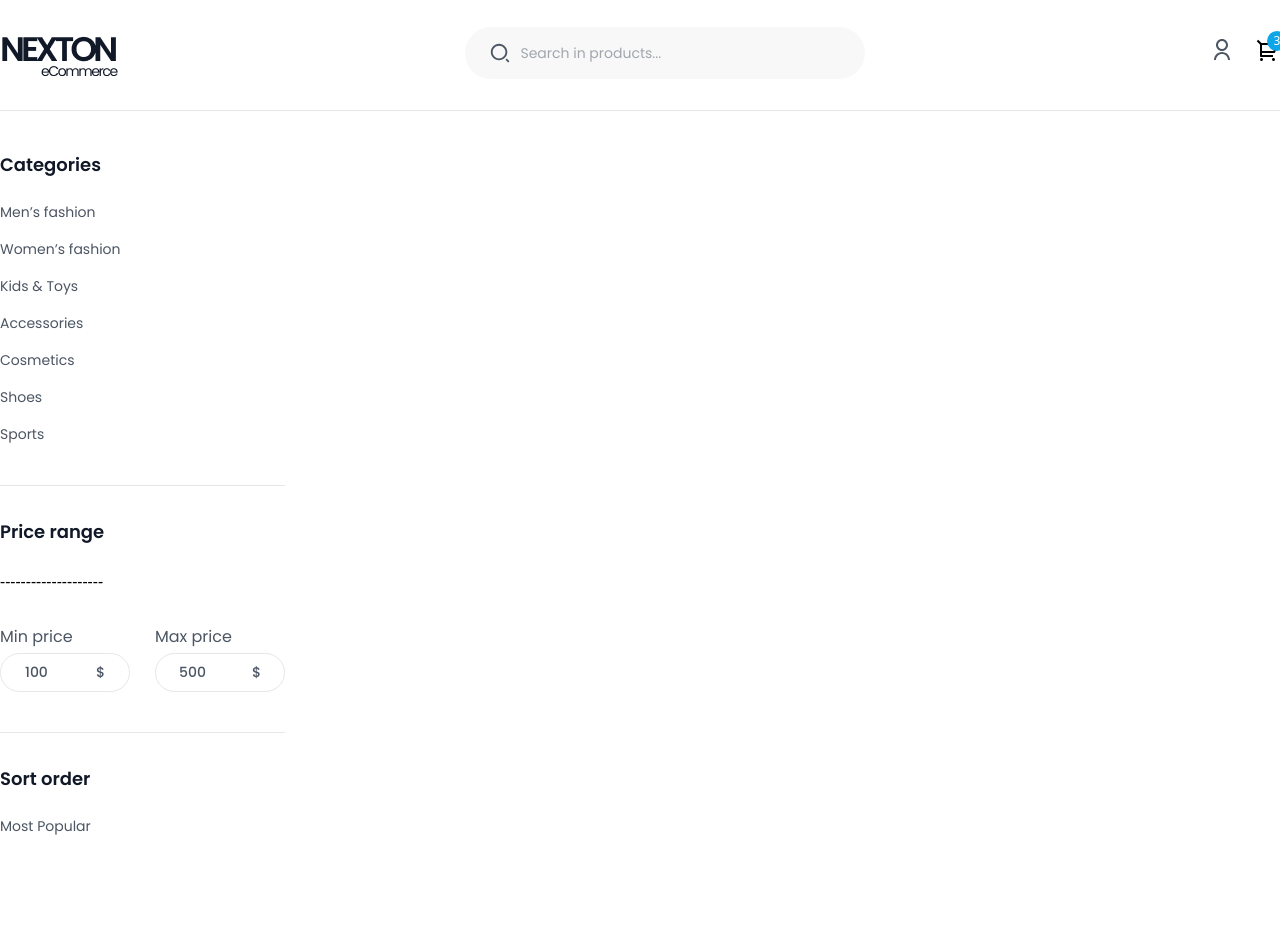
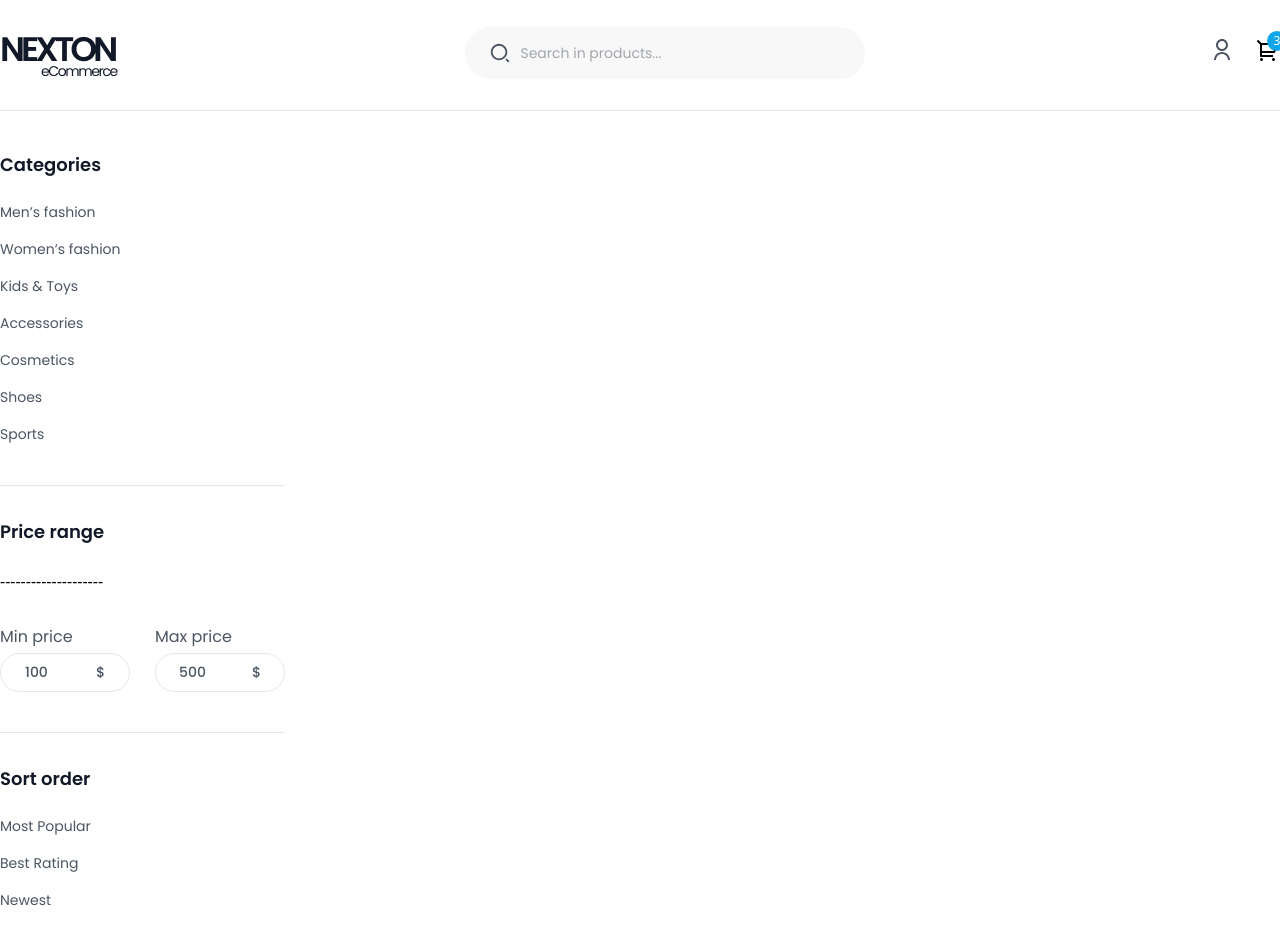
Before and after one commit to Rakib-Hassan-web/nexton-figma-, a React (Vite) app: page /DetailPage in a window 1280 px wide. Shown: the top 944 px of the page. Built offline with nearby package versions, Linux system fonts and the light colour scheme.

Commit message:
order head tag  and items

```diff
--- a/src/pages/DetailPage.jsx
+++ b/src/pages/DetailPage.jsx
@@ -61,9 +61,12 @@ const DetailPage = () => (
         <div className='       border-[#E5E7EB]     mt-[40px]   border-t-1'></div>
 
 
-  <div id='ORDER' className=" mt-8">
+  <div id='catagories' className=" mt-8">
                     <h1 className='font-praymary font-semibold text-second text-[18px] mb-6'>Sort order</h1>
                     <h2 className='font-praymary font-normal text-praymary text-[14px] mb-4'>Most Popular</h2>
+                    <h2 className='font-praymary font-normal text-praymary text-[14px] mb-4'>Best Rating</h2>
+                    <h2 className='font-praymary font-normal text-praymary text-[14px] mb-4'>Newest</h2>
+
 
 
                 </div>
```
